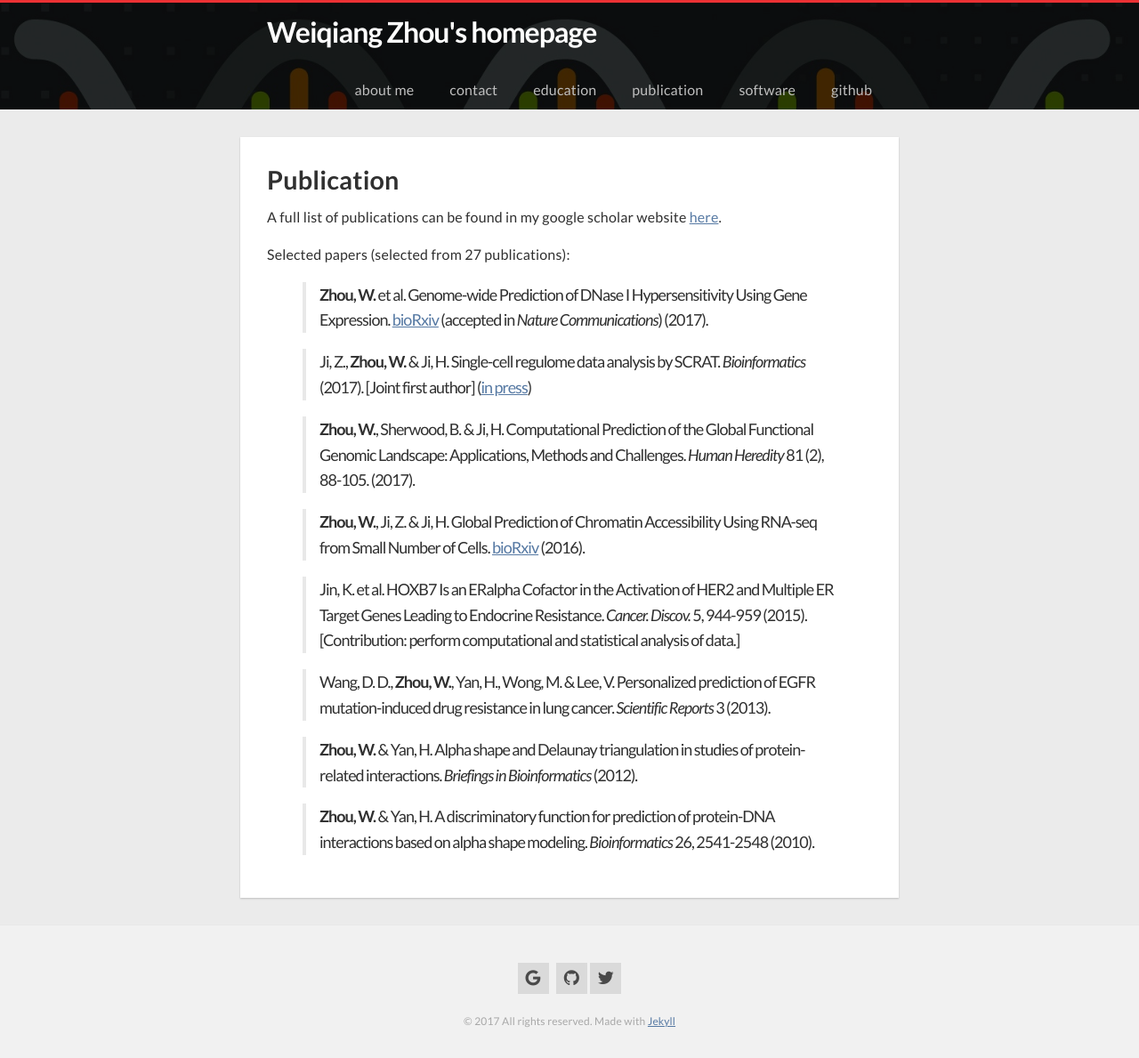
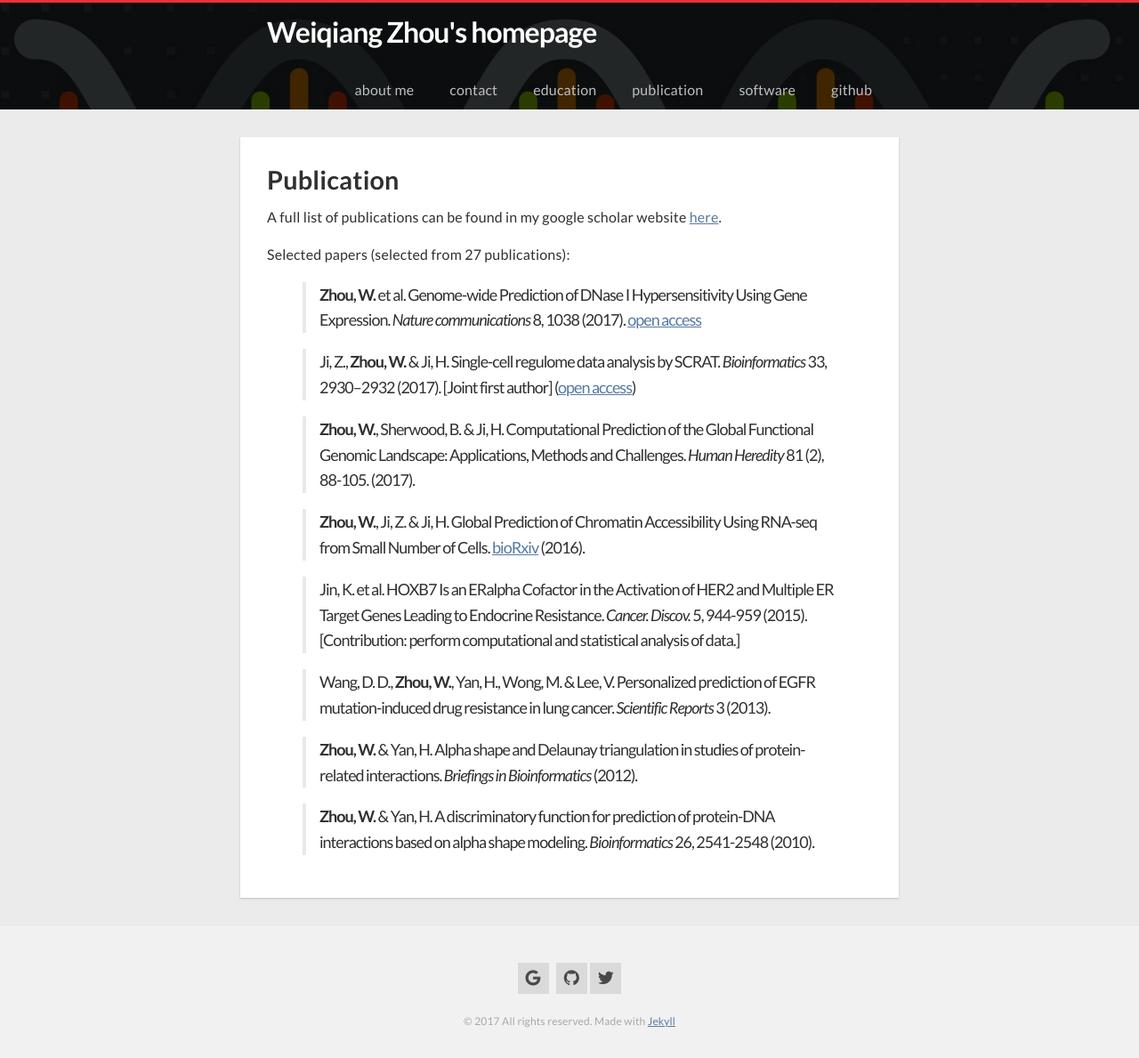
Before and after one commit to ILoveYouKen/ILoveYouKen.github.io, a Jekyll site: the page built from publication.md, in a window 1280 px wide. Shown: the whole page at 89% size. Built offline with Jekyll 4.4.1, drawn with Linux system fonts in a browser that asks for light colours; nearby versions of some CDN libraries.

Commit message:
Update publication.md

```diff
--- a/publication.md
+++ b/publication.md
@@ -9,9 +9,9 @@ A full list of publications can be found in my google scholar website [here](htt
 
 Selected papers (selected from 27 publications):
 
->__Zhou, W.__ et al. Genome-wide Prediction of DNase I Hypersensitivity Using Gene Expression. [bioRxiv](http://biorxiv.org/content/early/2016/01/03/035808) (accepted in _Nature Communications_) (2017). <br/>
+>__Zhou, W.__ et al. Genome-wide Prediction of DNase I Hypersensitivity Using Gene Expression. _Nature communications_ 8, 1038 (2017). [open access](https://www.nature.com/articles/s41467-017-01188-x) <br/>
 
->Ji, Z., __Zhou, W.__ & Ji, H. Single-cell regulome data analysis by SCRAT. _Bioinformatics_ (2017). [Joint first author] ([in press](https://doi.org/10.1093/bioinformatics/btx315)) <br/>
+>Ji, Z., __Zhou, W.__ & Ji, H. Single-cell regulome data analysis by SCRAT. _Bioinformatics_ 33, 2930–2932 (2017). [Joint first author] ([open access](https://doi.org/10.1093/bioinformatics/btx315)) <br/>
 
 >__Zhou, W.__, Sherwood, B. & Ji, H. Computational Prediction of the Global Functional Genomic Landscape: Applications, Methods and Challenges. _Human Heredity_ 81 (2), 88-105. (2017). <br/>
 
```
